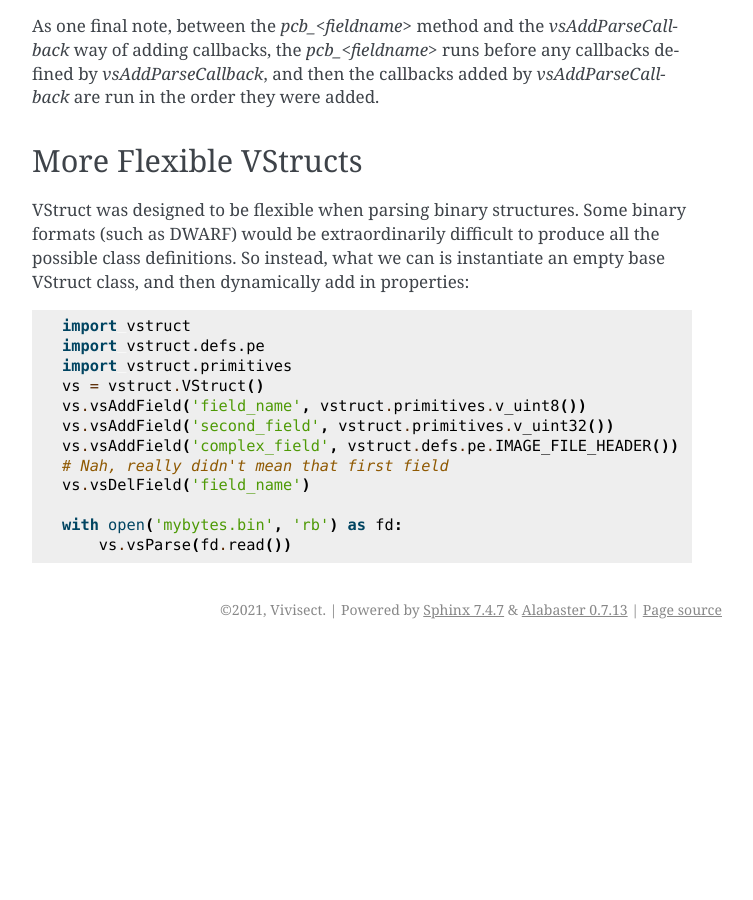
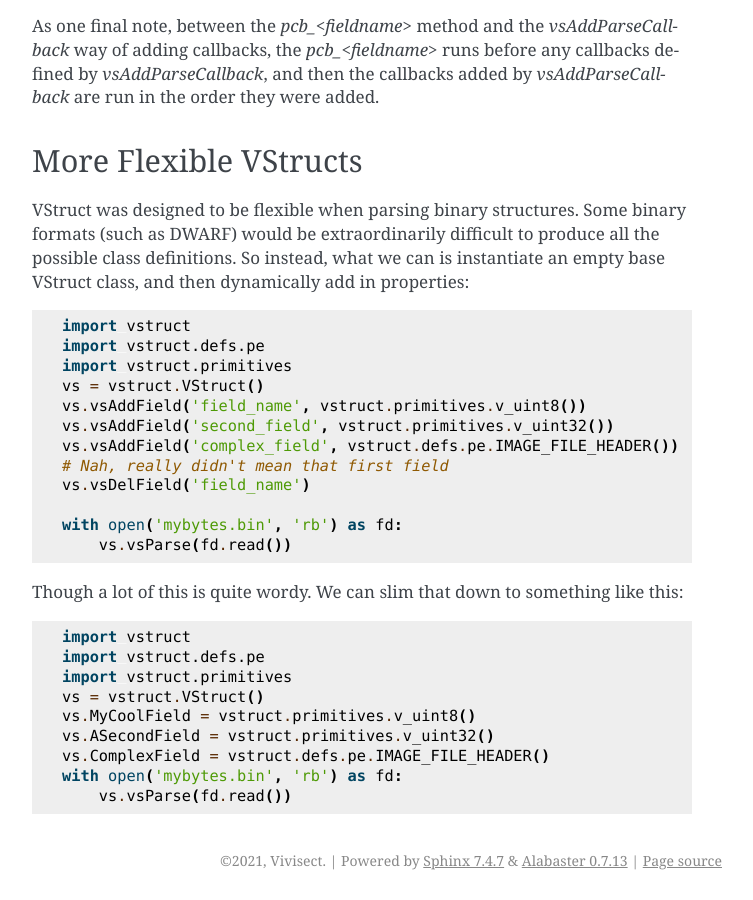
Before and after one commit to vivisect/vivisect, a Sphinx documentation site: the page built from docs/vivisect/devguides/vstruct.rst, in a window 1280 px wide and 900 px high, scrolled down 2183 px. Shown: the whole window, without its empty margins (388-1141 px from the left). Built offline with Sphinx 7.4.7, drawn with Linux system fonts in a browser that asks for light colours; before the commit the page ends 2832 px from its top, so only the background shows below that.

Commit message:
Fixes/updates per at1as

```diff
--- a/docs/vivisect/devguides/eventsystem.rst
+++ b/docs/vivisect/devguides/eventsystem.rst
@@ -5,9 +5,9 @@ The Event System
 
 Vivisect's event system is how vivisect informs itself of what's going on, what pieces of analysis should be saved, what remote calls are happening, and just generally what's going on.
 
-More formally, the event system is comprised of a series of handler functions on the VivWorkspaceCore class in `vivisect/base.py`, as well as a firing mechanism (the `_fireEvent` method on the VivWorkspaceCore class). As the main workspace fires events, the handler registered for that event runs. So when something like `VivWorkspace.delLocation` is called, `delLocation` runs and can do whatever setup it wants, and then as a final function call, it calls `self._fireEvent` with the ID of the event it wants to fire (so in this example, `VWE_DELLOCATION`), and a tuple representing the dat it wants to pass to the handler function.
+More formally, the event system is comprised of a series of handler functions on the VivWorkspaceCore class in `vivisect/base.py`, as well as a firing mechanism (the `_fireEvent` method on the VivWorkspaceCore class). As the main workspace fires events, the handler registered for that event runs. So when something like `VivWorkspace.delLocation` is called, `delLocation` runs and can do whatever setup it wants, and then as a final function call, it calls `self._fireEvent` with the ID of the event it wants to fire (so in this example, `VWE_DELLOCATION`), and a tuple representing the data it wants to pass to the handler function.
 
-On the surface, this seems like a little bit of overkill. However, this architecture buys us two useful features, along with one limitation. The first thing this buys us is our remote capabilities. Along with several other subsystems, vivisect also brings along a subproject called cobra, which is our own RPC mechanism. Vivisect uses this
+On the surface, this seems like a little bit of overkill. However, this architecture buys us two useful features, along with one limitation. The first thing this buys us is our remote capabilities. Along with several other subsystems, vivisect also brings along a subproject called cobra, which is our own RPC mechanism. Vivisect uses this for enabling a client/server architecture, so that you can expose your vivisect session to a remote user and in real-time, collaborate on reverse engineering a binary, with events from both the client and the server auotmatically populating to the other side.
 
 Secondly, the event system is how vivisect saves the workspace. Every time `_fireEvent` is called, the event type and the event info are appended are the running list of events that is a property on the VivWorkspace class.
 
--- a/docs/vivisect/devguides/vstruct.rst
+++ b/docs/vivisect/devguides/vstruct.rst
@@ -102,3 +102,15 @@ VStruct was designed to be flexible when parsing binary structures. Some binary
 
     with open('mybytes.bin', 'rb') as fd:
         vs.vsParse(fd.read())
+
+Though a lot of this is quite wordy. We can slim that down to something like this::
+
+    import vstruct
+    import vstruct.defs.pe
+    import vstruct.primitives
+    vs = vstruct.VStruct()
+    vs.MyCoolField = vstruct.primitives.v_uint8()
+    vs.ASecondField = vstruct.primitives.v_uint32()
+    vs.ComplexField = vstruct.defs.pe.IMAGE_FILE_HEADER()
+    with open('mybytes.bin', 'rb') as fd:
+        vs.vsParse(fd.read())
--- a/docs/vivisect/remote.rst
+++ b/docs/vivisect/remote.rst
@@ -7,4 +7,4 @@ Vivisect comes with it's own RPC mechanism called cobra. While cobra itself is d
 
     python3 -m vivisect.remote.server </path/to/directory>
 
-Which will then spawn a serverand print out the port that other users can connect to in order to pull down one (or more) of the workspaces. And as events are added, by either the server or the client, those events will populate to the other end of the pipe.
+Which will then spawn a server and print out the port that other users can connect to in order to pull down one (or more) of the workspaces. And as events are added, by either the server or the client, those events will populate to the other end of the pipe.
```
Also changed, not shown: README.md (+5 -50 lines), docs/vivisect/devguides/analysismodules.rst (+9 -1 lines), docs/vivisect/extensions.rst (+6 -22 lines), vivisect/__init__.py (+9 -1 lines), 1 other file.
